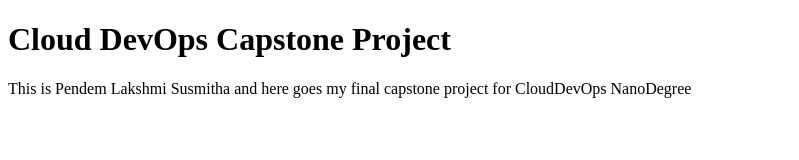
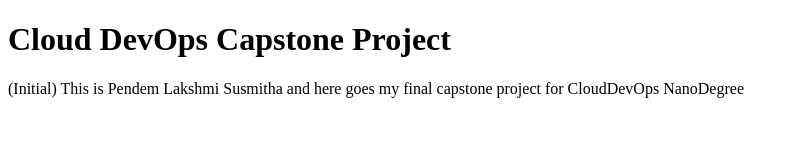
Before and after one commit to Susmitha5c3/UdacityCapstoneSample, a plain HTML site: page index.html in a window 1280 px wide. Shown: the whole page, without its empty margins (0-799 px from the left). Drawn offline with Linux system fonts and the light colour scheme.

Commit message:
Primary update

```diff
--- a/index.html
+++ b/index.html
@@ -8,7 +8,7 @@
 
 <body>
   <h1>Cloud DevOps Capstone Project</h1>
-  <p> This is Pendem Lakshmi Susmitha and here goes my final capstone project for CloudDevOps NanoDegree </p>
+  <p>(Initial) This is Pendem Lakshmi Susmitha and here goes my final capstone project for CloudDevOps NanoDegree </p>
 </body>
 
 </html>
```
Also changed, not shown: 2 other files.
